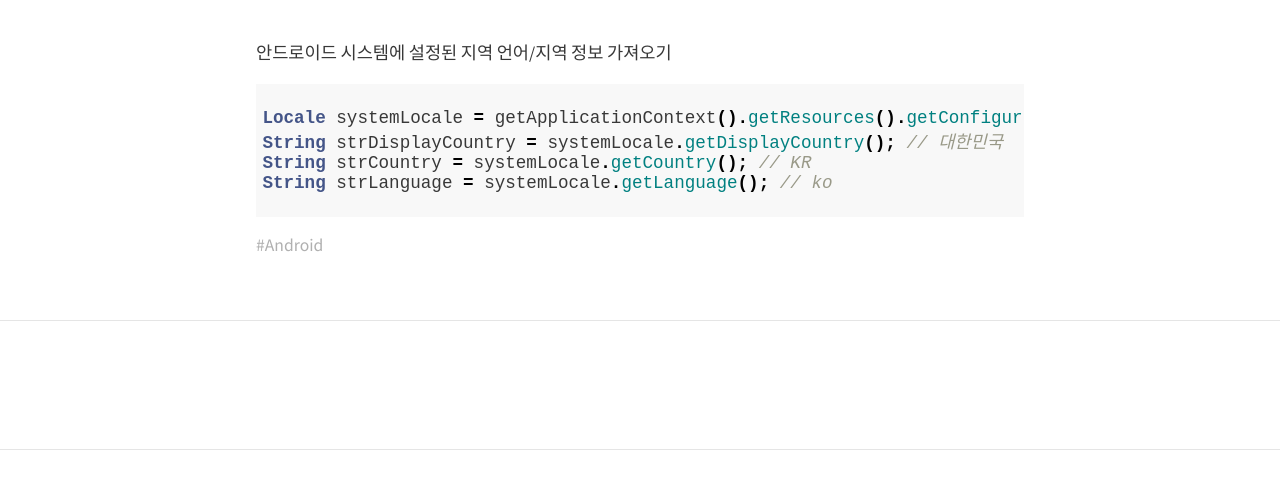
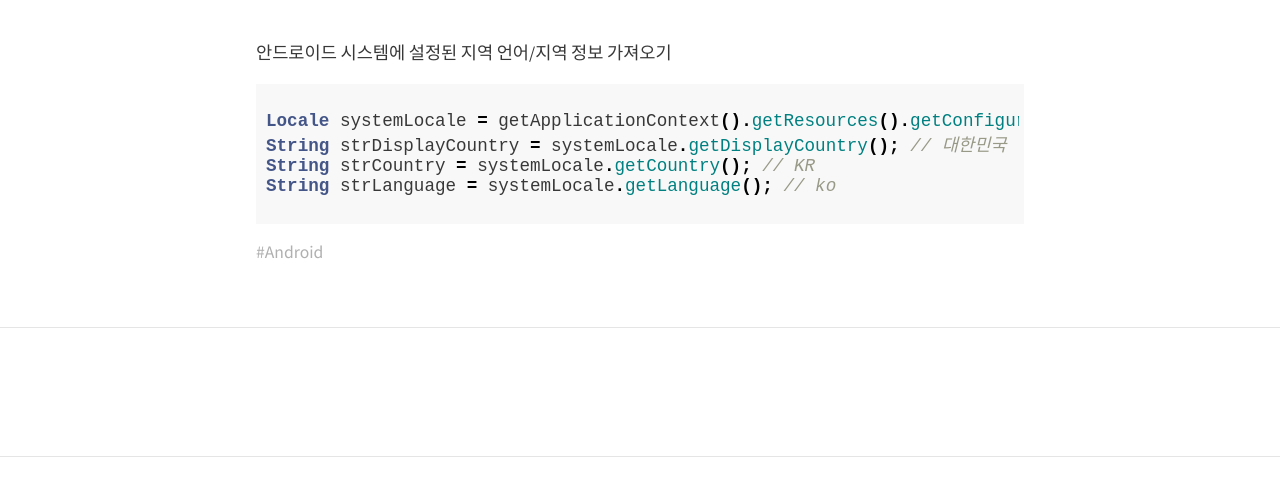
Before and after one commit to Jungwoon/jungwoon.github.io, a Jekyll site: the page built from _posts/2016-10-13-Android-Get-Locale-Information.md, in a window 1280 px wide. Shown: the part 257-753 px from the top of the page. Built offline with Jekyll 4.4.1, drawn with Linux system fonts in a browser that asks for light colours; nearby versions of some CDN libraries; comment, search, counter and statistics services are not loaded.

Commit message:
change syntax css

```diff
--- a/_sass/external/_syntax.scss
+++ b/_sass/external/_syntax.scss
@@ -1,4 +1,4 @@
-.highlight { padding: .2rem .2rem .2rem .2rem; }
+.highlight { padding: 5px; }
 .highlight table td { padding: 5px; }
 .highlight table pre { margin: 0; }
 .highlight .cm {
```
